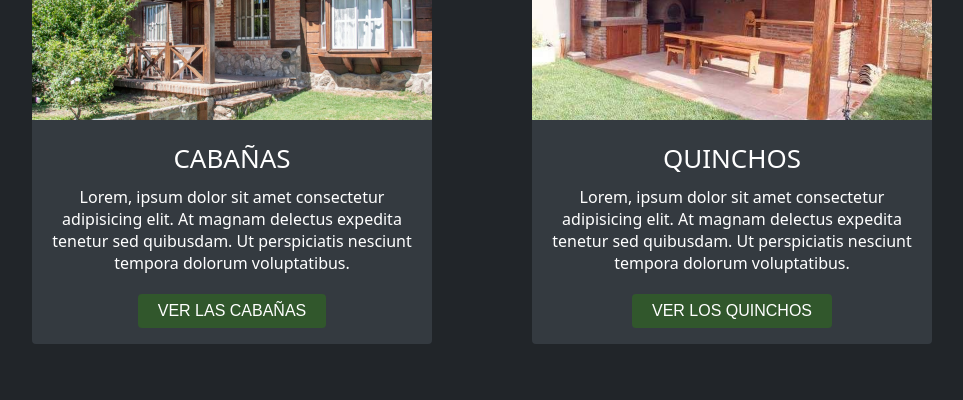
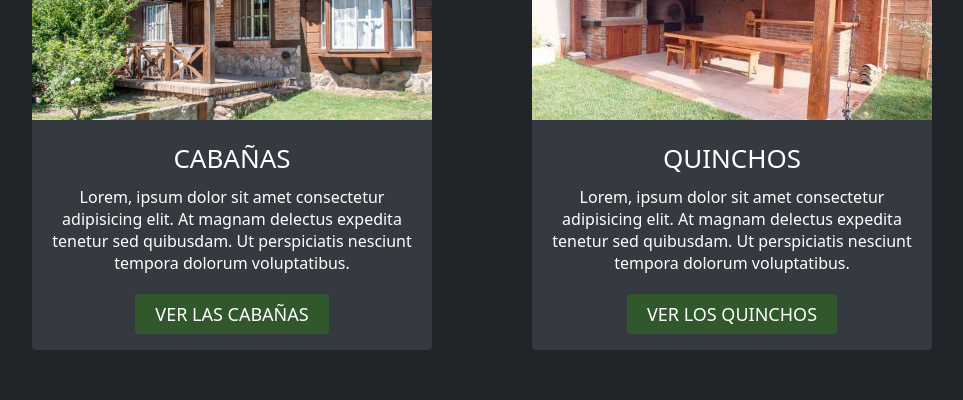
Before and after one commit to LeoPaez/web-tierra-de-todos, a React (Vite) app: page / in a window 1280 px wide. Shown: the part 860-1260 px from the top of the page, without its empty margins (158-1121 px from the left). Built offline with nearby package versions, Linux system fonts and the light colour scheme.

Commit message:
Links añadidos a botones de servicios

```diff
--- a/src/components/Services.jsx
+++ b/src/components/Services.jsx
@@ -2,6 +2,7 @@ import styled from "styled-components"
 
 import CabañaBg from "../assets/cabañas-bg.jpg"
 import QuinchosBg from "../assets/quincho-bg.jpg"
+import { Link } from "react-router"
 
 const ServicesCont = styled.div`
   display: flex;
@@ -47,21 +48,19 @@ const ServiceInfo = styled.div`
   p {
     text-align: center;
   }
+`
 
-  button {
-    font-size: 16px;
+const ServiceButton = styled(Link)`
+  font-size: 18px;
   padding: 8px 20px;
-    font-weight: 300;
+  font-weight: 400;
   text-transform: uppercase;
-    border: none;
   border-radius: 4px;
   margin-top: 10px;
   background-color: rgba(49, 87, 44, 1);
   color: #FFF;
-    cursor: pointer;
-  }
 
-  button:hover {
+  &:hover {
     background-color: rgba(49, 87, 44, 0.9);
   }
 `
@@ -74,7 +73,7 @@ const Services = () => {
         <ServiceInfo>
           <h3>Cabañas</h3>
           <p>Lorem, ipsum dolor sit amet consectetur adipisicing elit. At magnam delectus expedita tenetur sed quibusdam. Ut perspiciatis nesciunt tempora dolorum voluptatibus.</p>
-          <button>Ver las cabañas</button>
+          <ServiceButton to="/cabañas">Ver las cabañas</ServiceButton>
         </ServiceInfo>
       </Service>
       <Service>
@@ -82,7 +81,7 @@ const Services = () => {
         <ServiceInfo>
           <h3>Quinchos</h3>
           <p>Lorem, ipsum dolor sit amet consectetur adipisicing elit. At magnam delectus expedita tenetur sed quibusdam. Ut perspiciatis nesciunt tempora dolorum voluptatibus.</p>
-          <button>Ver los quinchos</button>
+          <ServiceButton to="/quinchos">Ver los quinchos</ServiceButton>
         </ServiceInfo>
       </Service>
     </ServicesCont>
```
Lines whose indentation alone changed are shown as unchanged.
